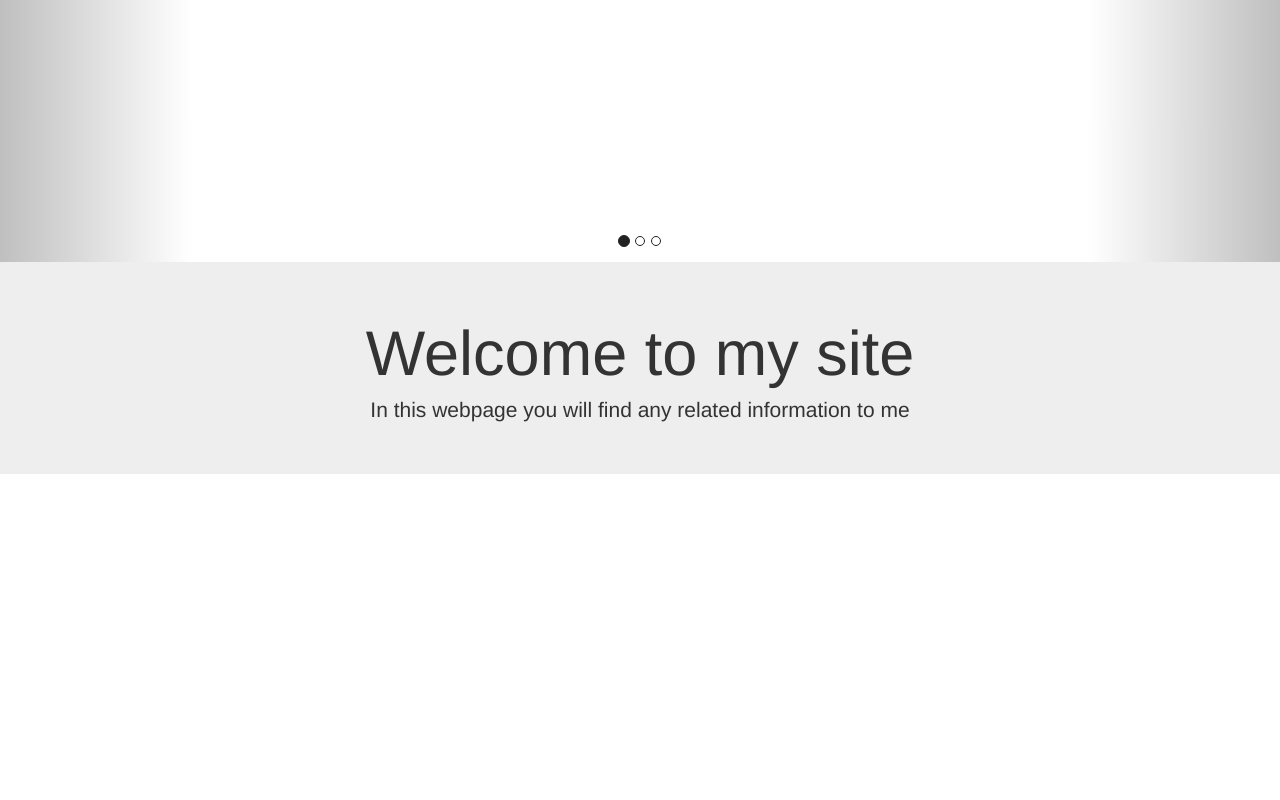
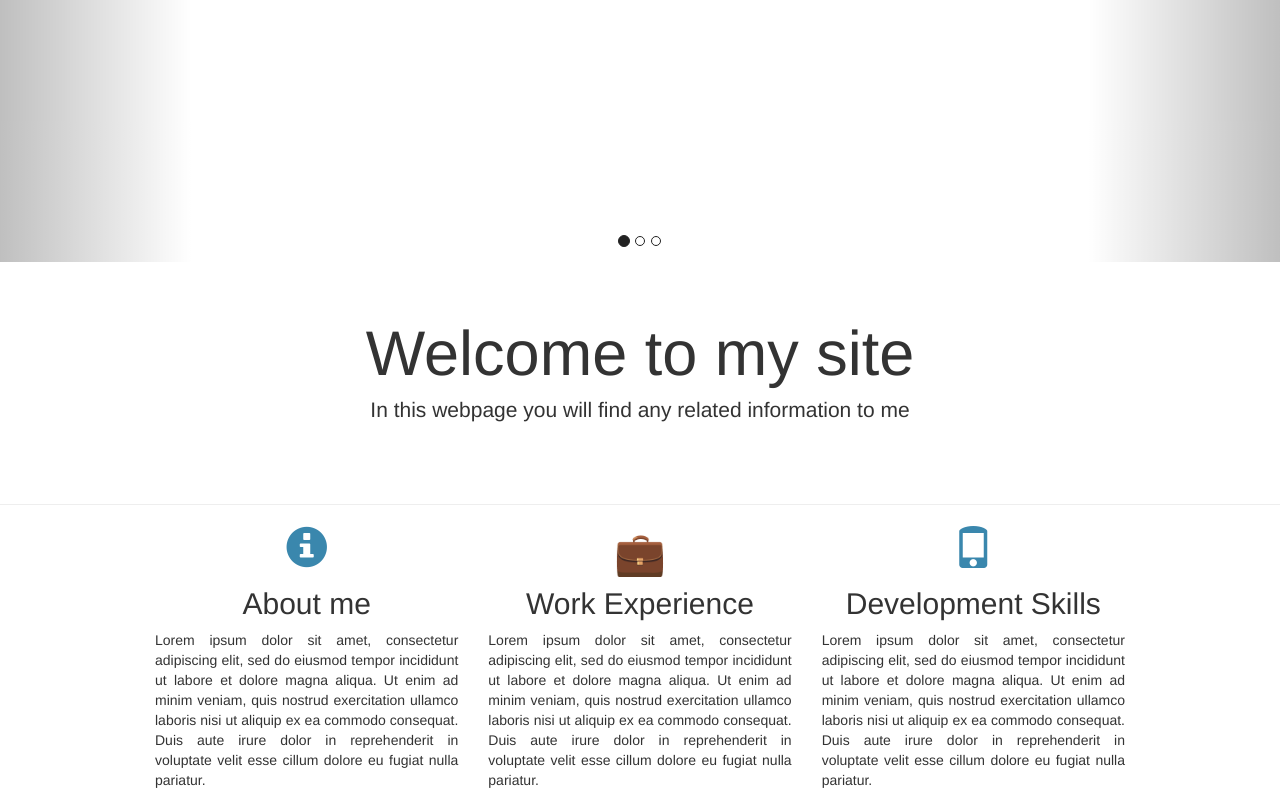
Before and after one commit to andresgr96/I-Project, a plain HTML site: page index.html in a window 1280 px wide. Shown: the part 388-1188 px from the top of the page. Before the commit the page ends 892 px from the top, so only its background shows below. Drawn offline with nearby package versions, Linux system fonts and the light colour scheme; files whose address does not match are found by name.

Commit message:
add rows

```diff
--- a/css/styles.css
+++ b/css/styles.css
@@ -19,6 +19,8 @@ body {
 .jumbotron {
   text-align: center;
   padding: 40px;
+	border-radius: 10px;
+	background-color: white;
 }
 
 /* Glyphicons
@@ -64,3 +66,9 @@ body {
 	  height: 600px;
 	  width: 100%;
 	}
+	h2{
+		text-align: center;
+	}
+	.info{
+		text-align: justify;
+	}
--- a/index.html
+++ b/index.html
@@ -65,11 +65,39 @@
       </a>
     </div>
     <!-- End carousel -->
-
     <div class="jumbotron">
     <h1>Welcome to my site</h1>
     <p>In this webpage you will find any related information to me<p>
     </div>
+<hr>
+
+
+    <!-- Start rows -->
+    <div class="container bro">
+      <div class="row">
+        <div class="col-sm-4">
+          <b class="glyphicon glyphicon-info-sign"></b>
+          <h2>About me</h2>
+          <p class="info">Lorem ipsum dolor sit amet, consectetur adipiscing elit, sed do eiusmod tempor incididunt ut labore et dolore magna aliqua. Ut enim ad minim veniam, quis nostrud exercitation ullamco laboris nisi ut aliquip ex ea commodo consequat. Duis aute irure dolor in reprehenderit in voluptate velit esse cillum dolore eu fugiat nulla pariatur.</p>
+        </div>
+        <div class="col-sm-4">
+          <b class="glyphicon glyphicon-briefcase"></b>
+          <h2>Work Experience</h2>
+          <p class="info">Lorem ipsum dolor sit amet, consectetur adipiscing elit, sed do eiusmod tempor incididunt ut labore et dolore magna aliqua. Ut enim ad minim veniam, quis nostrud exercitation ullamco laboris nisi ut aliquip ex ea commodo consequat. Duis aute irure dolor in reprehenderit in voluptate velit esse cillum dolore eu fugiat nulla pariatur.</p>
+       </div>
+        <div class="col-sm-4">
+          <b class="glyphicon glyphicon-phone"></b>
+          <h2>Development Skills</h2>
+          <p class="info">Lorem ipsum dolor sit amet, consectetur adipiscing elit, sed do eiusmod tempor incididunt ut labore et dolore magna aliqua. Ut enim ad minim veniam, quis nostrud exercitation ullamco laboris nisi ut aliquip ex ea commodo consequat. Duis aute irure dolor in reprehenderit in voluptate velit esse cillum dolore eu fugiat nulla pariatur.</p>
+        </div>
+      </div>
+
+
+
+
+
+
+    <!-- End rows -->
 
 
 
```
